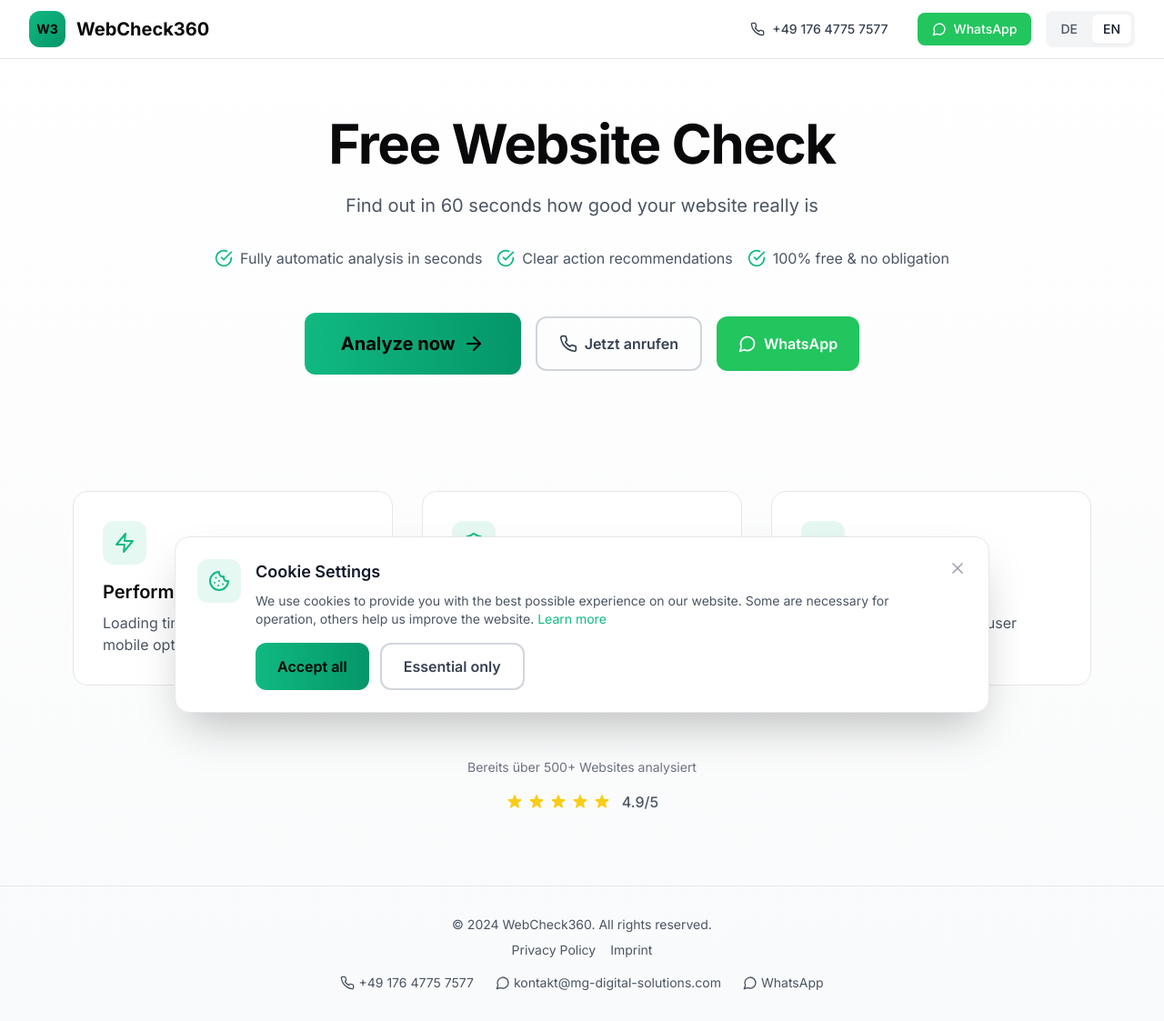
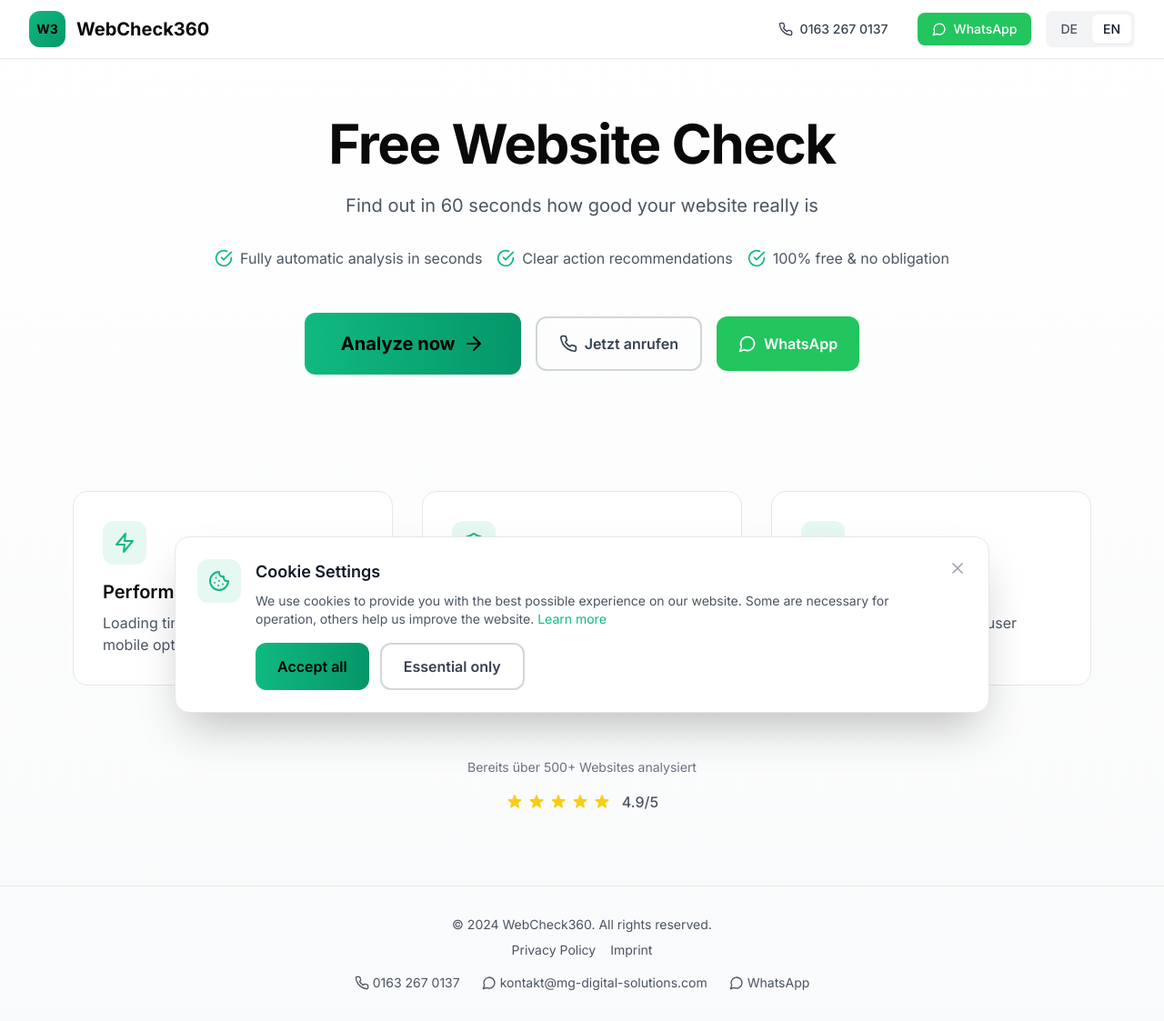
Before and after one commit to mikegehrke/webcheck360, a Next.js app: page /en in a window 1280 px wide. Shown: the whole page at 91% size. Built offline with nearby package versions, Linux system fonts and the light colour scheme.

Commit message:
Update phone number to 0163 267 0137

```diff
--- a/app/[locale]/layout.tsx
+++ b/app/[locale]/layout.tsx
@@ -37,13 +37,13 @@
     logo: 'https://webcheck360.de/logo.png',
     contactPoint: {
       '@type': 'ContactPoint',
-      telephone: '+49-176-4775-7577',
+      telephone: '+49-163-267-0137',
       contactType: 'customer service',
       availableLanguage: ['German', 'English'],
       email: 'kontakt@mg-digital-solutions.com',
     },
     sameAs: [
-      'https://wa.me/4917647757577'
+      'https://wa.me/491632670137'
     ],
   },
   aggregateRating: {
--- a/app/[locale]/page.tsx
+++ b/app/[locale]/page.tsx
@@ -25,16 +25,16 @@
             <div className="flex items-center gap-4">
               {/* Telefonnummer - für besseren Trust Score */}
               <a
-                href="tel:+4917647757577"
+                href="tel:+491632670137"
                 className="hidden md:inline-flex items-center gap-2 px-4 py-2 text-sm font-medium text-gray-700 dark:text-gray-300 hover:text-primary-500 transition-colors"
                 aria-label="Anrufen"
               >
                 <Phone className="w-4 h-4" />
-                +49 176 4775 7577
+                0163 267 0137
               </a>
               {/* WhatsApp Button */}
               <a
-                href="https://wa.me/4917647757577?text=Hallo%2C%20ich%20interessiere%20mich%20f%C3%BCr%20WebCheck360"
+                href="https://wa.me/491632670137?text=Hallo%2C%20ich%20interessiere%20mich%20f%C3%BCr%20WebCheck360"
                 target="_blank"
                 rel="noopener noreferrer"
                 className="hidden sm:inline-flex items-center gap-2 px-4 py-2 text-sm font-medium bg-green-500 text-white rounded-lg hover:bg-green-600 transition-colors"
@@ -83,7 +83,7 @@
 
             {/* Secondary CTA - Telefon */}
             <a
-              href="tel:+4917647757577"
+              href="tel:+491632670137"
               className="inline-flex items-center gap-2 px-6 py-4 rounded-xl border-2 border-gray-300 dark:border-dark-700 text-gray-700 dark:text-gray-300 font-semibold hover:border-primary-500 hover:text-primary-500 transition-all min-h-[60px]"
               role="button"
               aria-label="Jetzt anrufen"
@@ -93,7 +93,7 @@
             </a>
             {/* WhatsApp CTA */}
             <a
-              href="https://wa.me/4917647757577?text=Hallo%2C%20ich%20interessiere%20mich%20f%C3%BCr%20WebCheck360"
+              href="https://wa.me/491632670137?text=Hallo%2C%20ich%20interessiere%20mich%20f%C3%BCr%20WebCheck360"
               target="_blank"
               rel="noopener noreferrer"
               className="inline-flex items-center gap-2 px-6 py-4 rounded-xl bg-green-500 text-white font-semibold hover:bg-green-600 transition-all min-h-[60px]"
@@ -174,16 +174,16 @@
           </div>
           {/* Contact Info in Footer */}
           <div className="mt-4 flex flex-wrap items-center justify-center gap-4 sm:gap-6">
-            <a href="tel:+4917647757577" className="hover:text-primary-500 transition-colors flex items-center gap-1">
+            <a href="tel:+491632670137" className="hover:text-primary-500 transition-colors flex items-center gap-1">
               <Phone className="w-4 h-4" />
-              +49 176 4775 7577
+              0163 267 0137
             </a>
             <a href="mailto:kontakt@mg-digital-solutions.com" className="hover:text-primary-500 transition-colors flex items-center gap-1">
               <MessageCircle className="w-4 h-4" />
               kontakt@mg-digital-solutions.com
             </a>
             <a
-              href="https://wa.me/4917647757577"
+              href="https://wa.me/491632670137"
               target="_blank"
               rel="noopener noreferrer"
               className="hover:text-green-500 transition-colors flex items-center gap-1"
```
